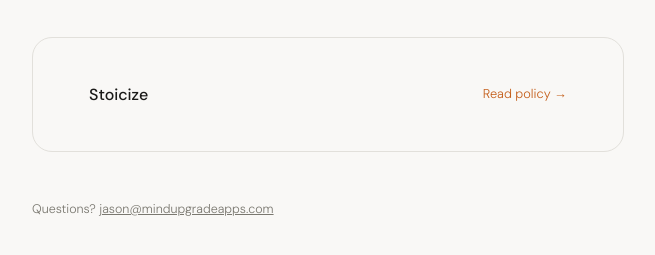
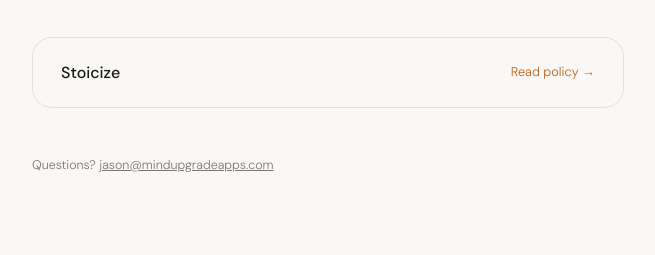
Before and after one commit to JasonK34/mindupgradeapps-site, a plain HTML site: page privacy/index.html in a window 1280 px wide. Shown: the part 255-510 px from the top of the page, without its empty margins (312-967 px from the left). Drawn offline with Linux system fonts and the light colour scheme.

Commit message:
Fix nested span padding on /privacy
Co-Authored-By: Claude Opus 5.5 <noreply@anthropic.com>
Claude-Session: https://claude.ai/code/session_01PvXrqQkk6Ws2YhvNhk5Av1

```diff
--- a/privacy/index.html
+++ b/privacy/index.html
@@ -18,7 +18,7 @@
     .intro { color: var(--muted); font-size: 0.95rem; margin-bottom: 40px; }
     ul { list-style: none; border: 1.5px solid var(--border); border-radius: var(--radius); overflow: hidden; }
     li + li { border-top: 1.5px solid var(--border); }
-    li a, li span { display: flex; justify-content: space-between; align-items: center; padding: 22px 28px; text-decoration: none; color: var(--ink); }
+    li > a, li > span { display: flex; justify-content: space-between; align-items: center; padding: 22px 28px; text-decoration: none; color: var(--ink); }
     li a { transition: background 0.2s; }
     li a:hover { background: var(--accent-light); }
     .name { font-weight: 500; }
```
